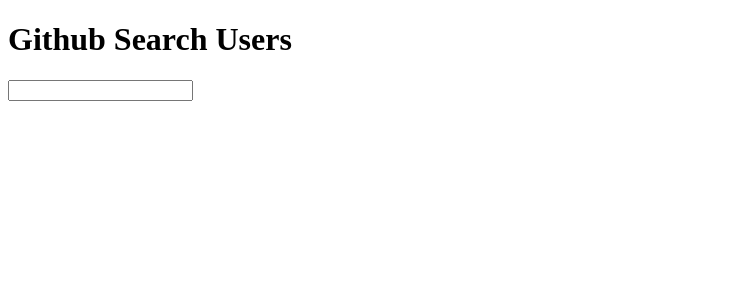
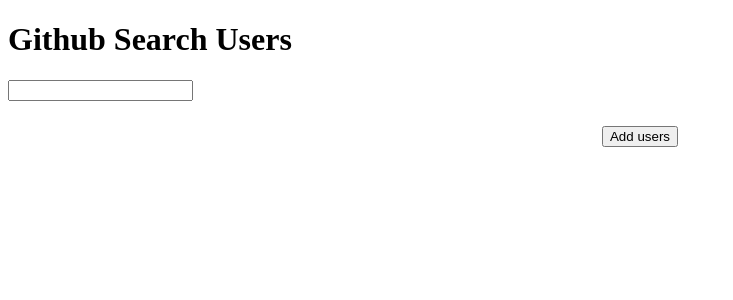
Before and after one commit to Artur-Yamai/github-user-search, a Vue app: page / in a window 1280 px wide. Shown: the top 300 px of the page, without its empty margins (0-733 px from the left). Built offline with nearby package versions, Linux system fonts and the light colour scheme.

Commit message:
добавил кнопку добавления юсеров

```diff
--- a/src/App.vue
+++ b/src/App.vue
@@ -2,7 +2,7 @@
 <div class="">
   <h1>Github Search Users</h1>
   <input type="text"
-    @keypress.13="searchInput"
+    @keypress.13="loadUsers"
     v-model="search">
 
   <div class="users">
@@ -14,6 +14,16 @@
       :img="user.avatar_url"
     ></v-user>
   </div>
+
+  <div class="add-block">
+    <button class="add"
+              type="submit"
+              v-show="showButton"
+              @click="showMoreUsers"
+      >Add users</button>
+  </div>
+
+
 
 </div>
 
@@ -30,31 +40,38 @@
   data() {
     return {
       search: '',
-      users: null
+      users: null,
+      userPerPage: 20,
+      showButton: true
     }
 
   },
 
   methods: {
 
-    async searchInput() {
+    async loadUsers() {
 
       if (this.search != '') {
-        return await fetch(`https://api.github.com/search/users?q=${this.search}`)
+        return await fetch(`https://api.github.com/search/users?q=${this.search}&per_page=${this.userPerPage}`)
           .then(response => {
+              console.log(response.total_count);
+
               if (response.ok) {
                 response.json().then(res => {
-                  this.users = res.items
-
-
+                  console.log(response.total_count);
+                  this.users = res.items;
+                  console.log(res.items)
                 })
 
               }
             })
-
             // &per_page=${USER_PER_PAGE}&page=${this.currentPage}
       }
+    },
 
+    showMoreUsers() {
+      this.userPerPage += 20;
+      this.loadUsers()
 
     }
   }
@@ -67,12 +84,16 @@
   display: flex;
   flex-wrap: wrap;
   width: 70%;
-  margin: 0 auto;
+  margin: 0 auto 25px;
 }
 
 .user {
-  margin: 0 10px;
-  width: calc(20% - 20px);
+  margin: 0 10px 10px;
+  width: calc(20% - 30px);
+}
+
+.add-block {
+  text-align: center;
 }
 
 </style>
--- a/src/components/userComponent.vue
+++ b/src/components/userComponent.vue
@@ -25,4 +25,9 @@
 img {
   width: 100%;
 }
+
+p {
+  text-align: center;
+
+}
 </style>
```
